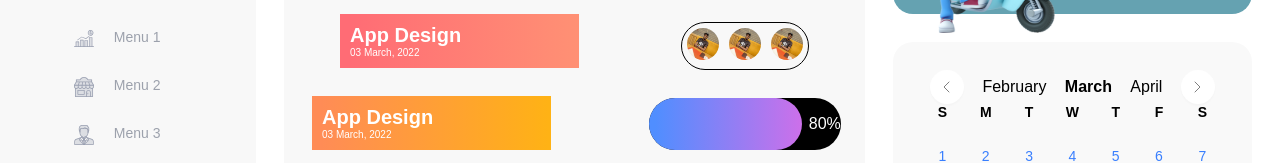
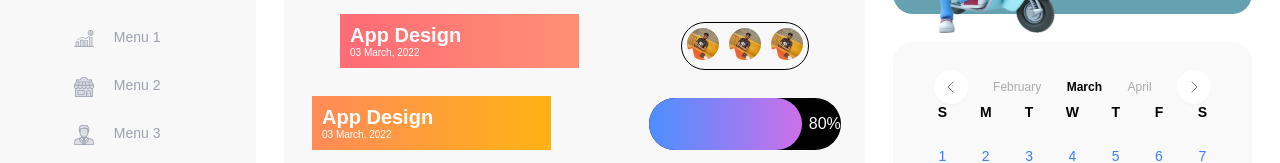
Before and after one commit to vincentabolarin/ha-shem-project, a JavaScript app: page / in a window 1280 px wide. Shown: the part 266-429 px from the top of the page. Built offline with nearby package versions, Linux system fonts and the light colour scheme; the HTML template or start-up script is replaced by a standard one.

Commit message:
adjust months font color

```diff
--- a/src/styles/Calendar.module.css
+++ b/src/styles/Calendar.module.css
@@ -13,6 +13,8 @@
 
 .months * {
     cursor: pointer;
+    font-size: 12px;
+    color: #00000050;
 }
 
 .previousArrow, .nextArrow {
@@ -28,6 +30,7 @@
 
 .currentMonth {
     font-weight: bold;
+    color: #000;
 }
 
 .dayOfWeek {
```
